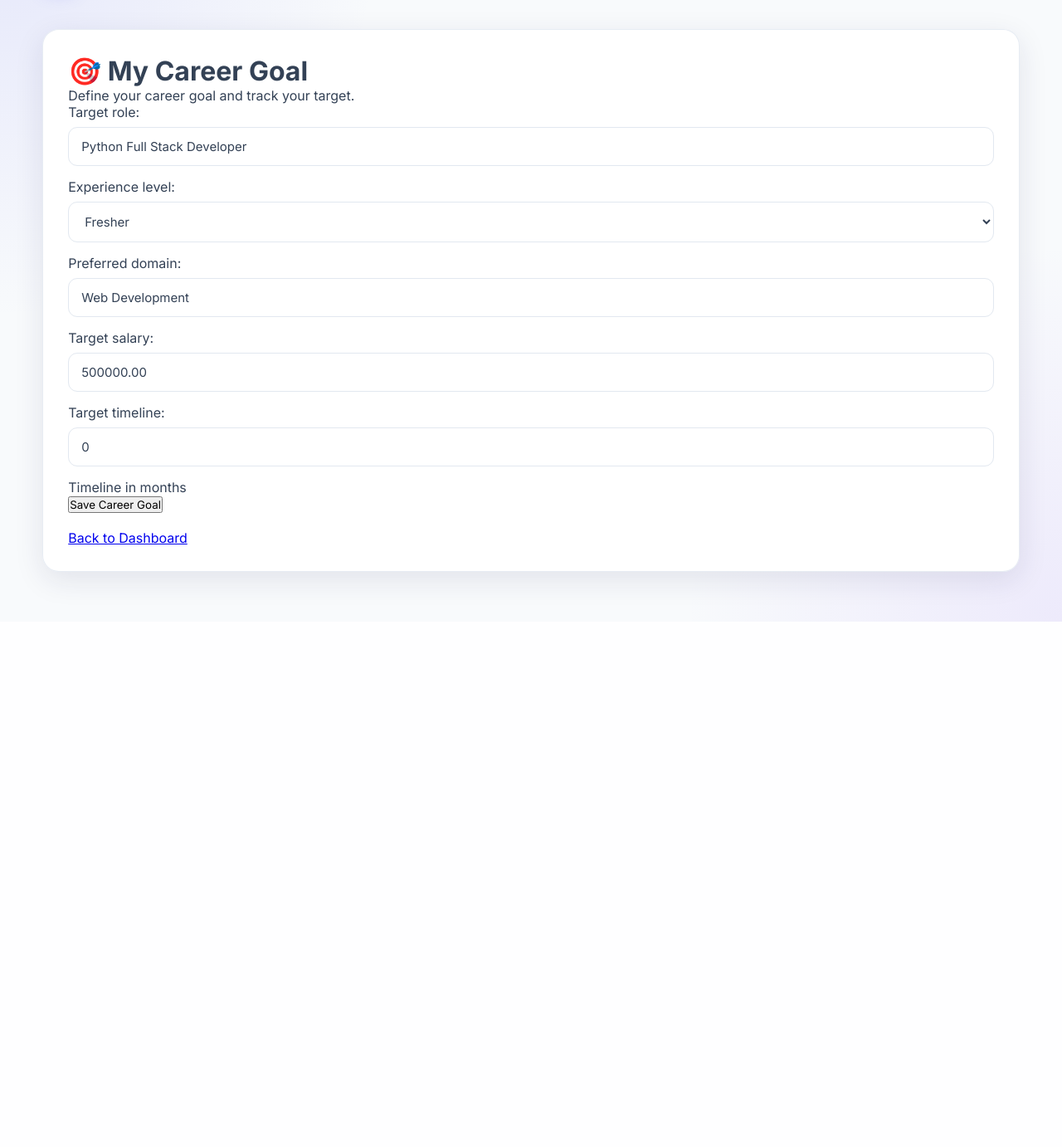
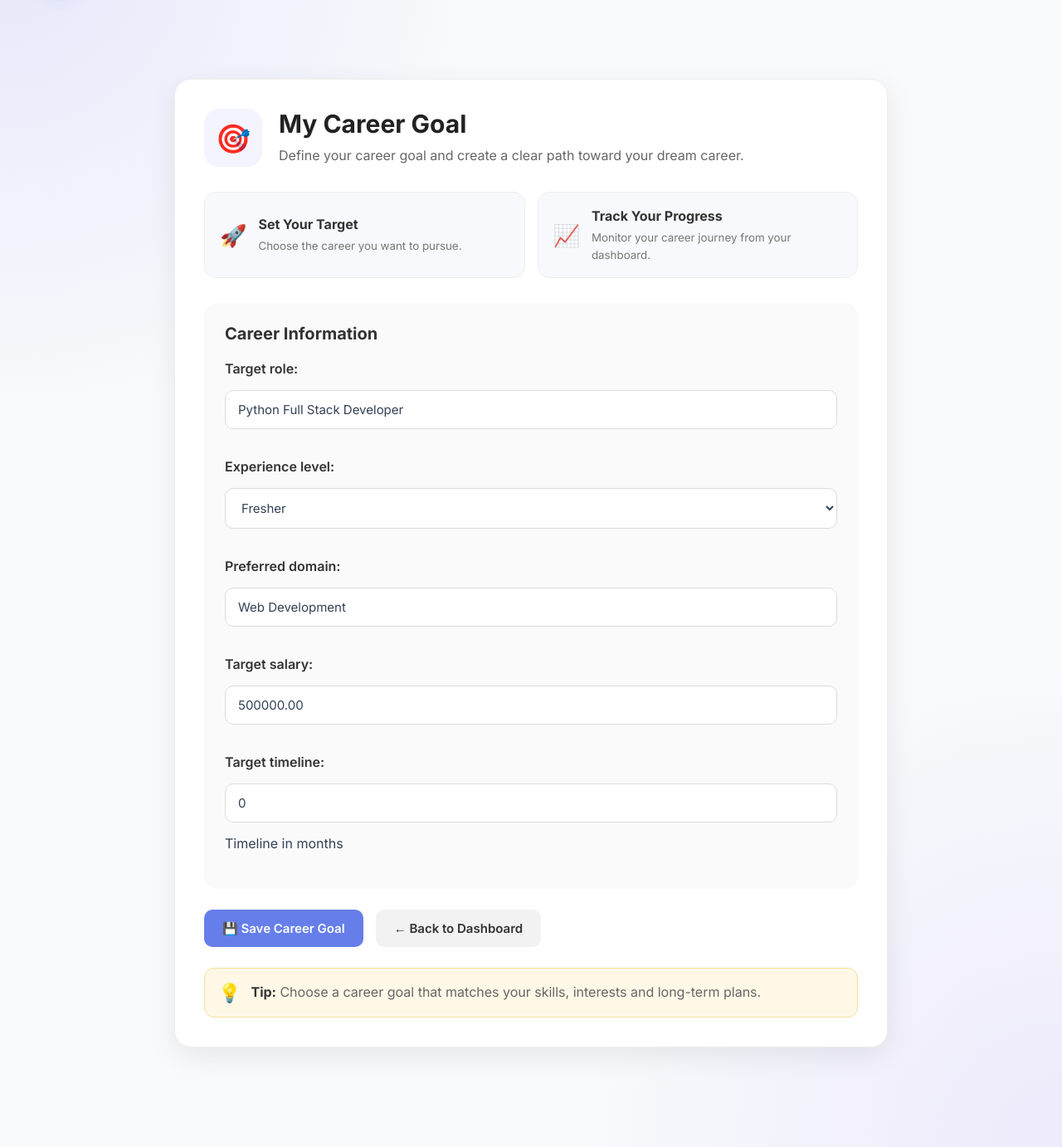
Before and after one commit to 09snehalchavan/smart_skill_career, a Django app: page /career-goal/ in a window 1280 px wide. Shown: the part 73-1455 px from the top of the page at 83% size. Before the commit the page ends 822 px from the top, so only its background shows below. Run offline with Django 5.2, Linux system fonts and the light colour scheme; a user stored in the database is signed in; data comes from the database, SQL or seed files in the repository.

Commit message:
Improve UI across multiple pages

```diff
--- /dev/null
+++ b/static/css/career_goal.css
@@ -0,0 +1,266 @@
+/* Career Goal Page */
+
+.career-goal-page {
+    width: 100%;
+    max-width: 900px;
+    margin: 40px auto;
+    padding: 20px;
+}
+
+.career-goal-card {
+    background: #ffffff;
+    border-radius: 20px;
+    padding: 35px;
+    box-shadow: 0 10px 35px rgba(0, 0, 0, 0.08);
+    border: 1px solid #eeeeee;
+}
+
+/* Header */
+
+.goal-header {
+    display: flex;
+    align-items: center;
+    gap: 20px;
+    margin-bottom: 30px;
+}
+
+.goal-icon {
+    width: 70px;
+    height: 70px;
+    background: #f3f4ff;
+    border-radius: 18px;
+
+    display: flex;
+    align-items: center;
+    justify-content: center;
+
+    font-size: 34px;
+}
+
+.goal-header h1 {
+    margin: 0 0 8px;
+    font-size: 30px;
+    color: #222222;
+}
+
+.goal-header p {
+    margin: 0;
+    color: #666666;
+    line-height: 1.6;
+}
+
+/* Information boxes */
+
+.goal-info {
+    display: grid;
+    grid-template-columns: repeat(2, 1fr);
+    gap: 15px;
+    margin-bottom: 30px;
+}
+
+.info-item {
+    display: flex;
+    align-items: center;
+    gap: 14px;
+
+    background: #f8f9fc;
+    border: 1px solid #eeeeee;
+    border-radius: 14px;
+
+    padding: 18px;
+}
+
+.info-item>span {
+    font-size: 26px;
+}
+
+.info-item strong {
+    display: block;
+    color: #333333;
+    margin-bottom: 5px;
+}
+
+.info-item small {
+    color: #777777;
+    line-height: 1.4;
+}
+
+/* Form */
+
+.form-section {
+    background: #fafafa;
+    border-radius: 16px;
+    padding: 25px;
+    margin-bottom: 25px;
+}
+
+.form-section h2 {
+    margin-top: 0;
+    margin-bottom: 20px;
+    font-size: 20px;
+    color: #333333;
+}
+
+.form-fields p {
+    margin-bottom: 20px;
+}
+
+.form-fields label {
+    display: block;
+    margin-bottom: 8px;
+
+    font-weight: 600;
+    color: #333333;
+}
+
+.form-fields input,
+.form-fields select,
+.form-fields textarea {
+    width: 100%;
+    box-sizing: border-box;
+
+    padding: 13px 15px;
+
+    border: 1px solid #dcdcdc;
+    border-radius: 10px;
+
+    font-size: 15px;
+    background: #ffffff;
+
+    outline: none;
+    transition: 0.3s;
+}
+
+.form-fields input:focus,
+.form-fields select:focus,
+.form-fields textarea:focus {
+    border-color: #667eea;
+    box-shadow: 0 0 0 3px rgba(102, 126, 234, 0.12);
+}
+
+.form-fields textarea {
+    min-height: 110px;
+    resize: vertical;
+}
+
+/* Buttons */
+
+.form-actions {
+    display: flex;
+    gap: 15px;
+    align-items: center;
+}
+
+.save-btn,
+.back-btn {
+    padding: 13px 22px;
+    border-radius: 10px;
+
+    font-size: 15px;
+    font-weight: 600;
+
+    text-decoration: none;
+    cursor: pointer;
+
+    transition: 0.3s;
+}
+
+.save-btn {
+    border: none;
+    background: #667eea;
+    color: white;
+}
+
+.save-btn:hover {
+    background: #5568d8;
+    transform: translateY(-2px);
+}
+
+.save-btn:disabled {
+    opacity: 0.7;
+    cursor: not-allowed;
+}
+
+.back-btn {
+    background: #f2f2f2;
+    color: #333333;
+}
+
+.back-btn:hover {
+    background: #e6e6e6;
+}
+
+/* Tip */
+
+.goal-tip {
+    display: flex;
+    gap: 12px;
+    align-items: flex-start;
+
+    margin-top: 25px;
+    padding: 16px;
+
+    background: #fff8e7;
+    border-radius: 12px;
+    border: 1px solid #f4df9b;
+}
+
+.goal-tip span {
+    font-size: 22px;
+}
+
+.goal-tip p {
+    margin: 0;
+    color: #666666;
+    line-height: 1.5;
+}
+
+.goal-tip strong {
+    color: #333333;
+}
+
+/* Responsive */
+
+@media (max-width: 700px) {
+
+    .career-goal-page {
+        margin: 20px auto;
+        padding: 12px;
+    }
+
+    .career-goal-card {
+        padding: 22px;
+        border-radius: 16px;
+    }
+
+    .goal-header {
+        align-items: flex-start;
+    }
+
+    .goal-icon {
+        width: 55px;
+        height: 55px;
+        font-size: 27px;
+        flex-shrink: 0;
+    }
+
+    .goal-header h1 {
+        font-size: 24px;
+    }
+
+    .goal-info {
+        grid-template-columns: 1fr;
+    }
+
+    .form-actions {
+        flex-direction: column;
+        align-items: stretch;
+    }
+
+    .save-btn,
+    .back-btn {
+        text-align: center;
+        width: 100%;
+        box-sizing: border-box;
+    }
+}
--- /dev/null
+++ b/static/js/career_goal.js
@@ -0,0 +1,21 @@
+document.addEventListener("DOMContentLoaded", function () {
+
+    const form = document.getElementById("careerGoalForm");
+    const saveButton = document.getElementById("saveGoalBtn");
+
+    if (!form || !saveButton) {
+        return;
+    }
+
+    form.addEventListener("submit", function () {
+
+        saveButton.disabled = true;
+
+        saveButton.innerHTML = `
+            <span>⏳</span>
+            Saving...
+        `;
+
+    });
+
+});
--- a/templates/career/career_goal.html
+++ b/templates/career/career_goal.html
@@ -1,37 +1,92 @@
 {% extends 'base.html' %}
+{% load static %}
 
 {% block title %}
-Career Goal
+Career Goal - Smart Career
 {% endblock %}
 
 {% block content %}
 
-<div class="card">
+<div class="career-goal-page">
 
-    <h1>🎯 My Career Goal</h1>
+    <div class="career-goal-card">
 
-    <p>
-        Define your career goal and track your target.
-    </p>
+        <div class="goal-header">
+            <div class="goal-icon">🎯</div>
 
-    <form method="POST">
+            <div>
+                <h1>My Career Goal</h1>
+                <p>
+                    Define your career goal and create a clear path
+                    toward your dream career.
+                </p>
+            </div>
+        </div>
 
-        {% csrf_token %}
+        <div class="goal-info">
+            <div class="info-item">
+                <span>🚀</span>
+                <div>
+                    <strong>Set Your Target</strong>
+                    <small>Choose the career you want to pursue.</small>
+                </div>
+            </div>
 
-        {{ form.as_p }}
+            <div class="info-item">
+                <span>📈</span>
+                <div>
+                    <strong>Track Your Progress</strong>
+                    <small>Monitor your career journey from your dashboard.</small>
+                </div>
+            </div>
+        </div>
 
-        <button type="submit">
-            Save Career Goal
-        </button>
+        <form method="POST" id="careerGoalForm">
 
-    </form>
+            {% csrf_token %}
 
-    <br>
+            <div class="form-section">
+                <h2>Career Information</h2>
 
-    <a href="{% url 'dashboard' %}">
-        Back to Dashboard
-    </a>
+                <div class="form-fields">
+                    {{ form.as_p }}
+                </div>
+            </div>
+
+            <div class="form-actions">
+
+                <button type="submit" class="save-btn" id="saveGoalBtn">
+                    <span>💾</span>
+                    Save Career Goal
+                </button>
+
+                <a href="{% url 'dashboard' %}" class="back-btn">
+                    ← Back to Dashboard
+                </a>
+
+            </div>
+
+        </form>
+
+        <div class="goal-tip">
+            <span>💡</span>
+            <p>
+                <strong>Tip:</strong>
+                Choose a career goal that matches your skills,
+                interests and long-term plans.
+            </p>
+        </div>
+
+    </div>
 
 </div>
 
 {% endblock %}
+
+{% block extra_css %}
+<link rel="stylesheet" href="{% static 'css/career_goal.css' %}">
+{% endblock %}
+
+{% block extra_js %}
+<script src="{% static 'js/career_goal.js' %}"></script>
+{% endblock %}
```
Also changed, not shown: static/css/skill_gap.css (+107 -0 lines), templates/dashboard/dashboard.html (+29 -0 lines), templates/skills/skill_gap.html (+10 -0 lines), templates/registration/register.html (line endings or trailing spaces).
